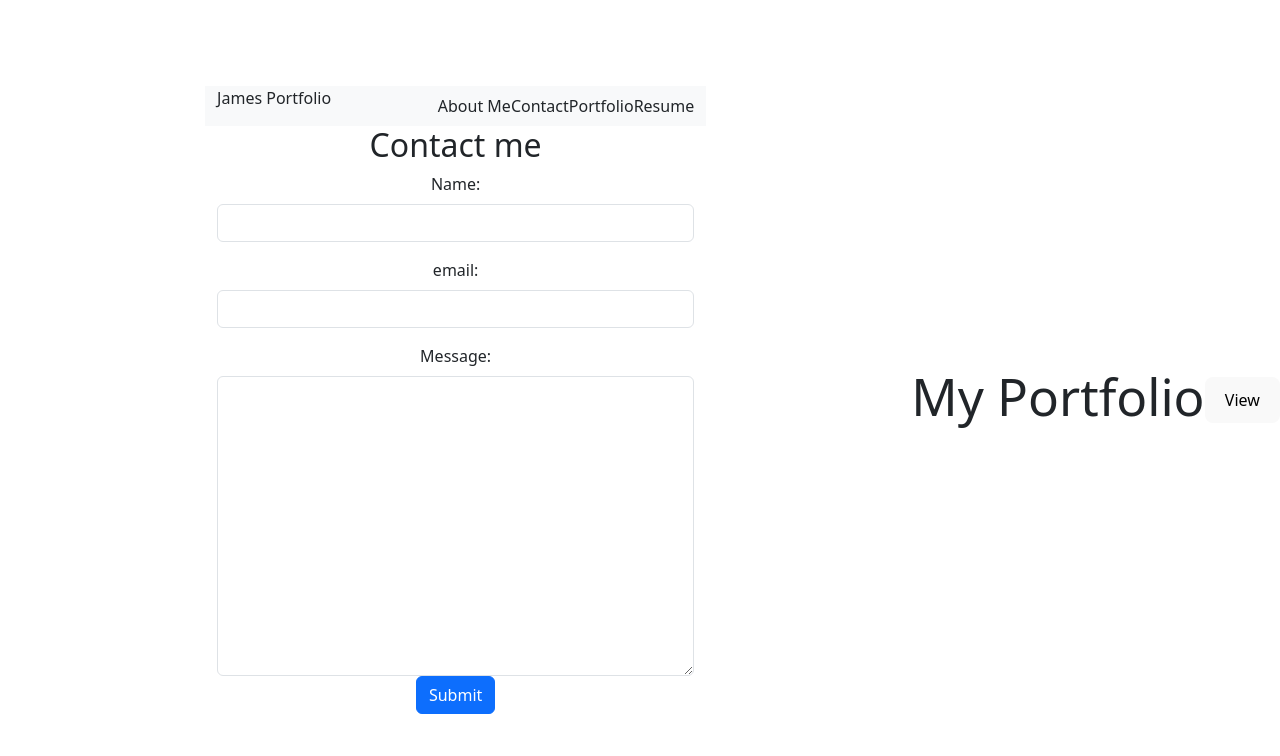
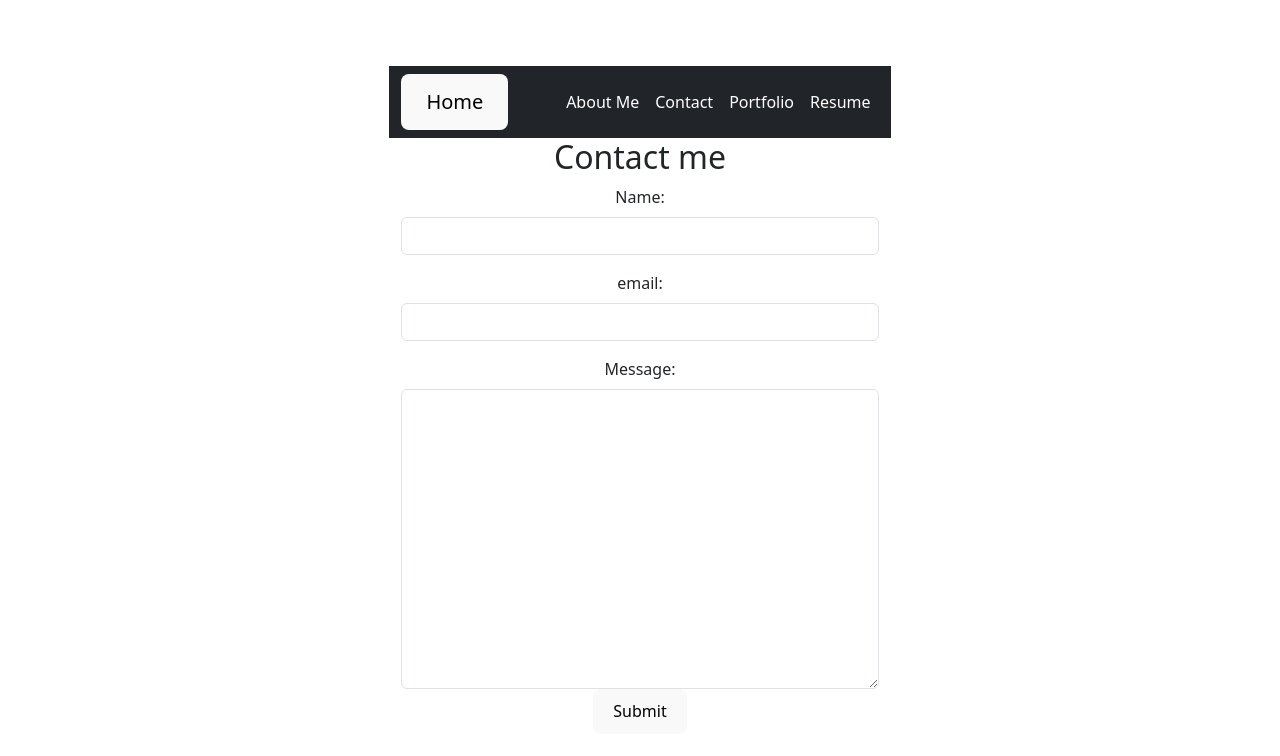
Before and after one commit to JIF945/James-MERN-Professional-Portfolio, a React (Vite) app: page /contact in a window 1280 px wide. Shown: the top 756 px of the page. Built offline with nearby package versions, Linux system fonts and the light colour scheme.

Commit message:
new home page and styling

```diff
--- a/Pages/Contact.jsx
+++ b/Pages/Contact.jsx
@@ -129,7 +129,7 @@ function Contact() {
                 </div>
               )}
             </div>
-            <button type="submit" className="btn btn-primary">
+            <button type="submit" className="button">
               Submit
             </button>
           </form>
--- /dev/null
+++ b/Pages/Home.jsx
@@ -0,0 +1,6 @@
+import React from "react";
+
+const home = () => {
+    return <div> Home </div>
+};
+export default home;
--- a/components/Navigation.jsx
+++ b/components/Navigation.jsx
@@ -2,23 +2,22 @@ import { NavLink } from "react-router-dom";
 
 const Navigation = () => {
   return (
-    <nav  className="navbar-expand-lg bg-light" data-bs-theme="dark">
+    <nav  className="navbar navbar-expand-lg navbar-dark bg-dark">
       <div className="container-fluid d-flex justify-content-between align-items center">
         <div className="navbar-logo">
           <NavLink to ="/" className="navbar-brand">
-            James Portfolio
+            <button>Home</button>
           </NavLink>
         </div>
         <div className="navbar-menu">
           <button
             className="navbar-toggler"
-            type="button"
+            // type="button"
             data-bs-toggle="collapse"
             data-bs-target="#navbarNav"
             aria-controls="#navbarNav"
             aria-expanded="true"
             aria-label="Toggle navigation"
-            spacing="justified"
           >
             <span className="navbar-toggler-icon"></span>
           </button>
--- a/index.html
+++ b/index.html
@@ -10,8 +10,8 @@
   <body>
     <!-- <div class="container"></div> -->
     <div id="root"></div>
-    <h1> My Portfolio</h1>
-    <button class="button"> View </button>
+    <!-- <h1> My Portfolio</h1>
+    <button class="button"> View </button> -->
     <script type="module" src="src/main.jsx"></script>
   </body>
 </html>
--- a/src/index.css
+++ b/src/index.css
@@ -47,8 +47,8 @@ button {
   cursor: pointer;
   transition: border-color 0.25s;
 }
-button:hover {
-  border-color: #646cff;
+button:hover::before {
+  border-color: #5a33c7a8;
 }
 button:focus,
 button:focus-visible {
--- a/src/main.jsx
+++ b/src/main.jsx
@@ -18,6 +18,7 @@ import AboutMe from '../Pages/AboutMe';
 import Contact from '../Pages/Contact';
 import Portfolio from '../Pages/Portfolio';
 import Resume from '../Pages/Resume';
+import Home from '../Pages/Home';
 
 // Define the accessible routes, and which components respond to which URL
 const router = createBrowserRouter([
@@ -26,8 +27,8 @@ const router = createBrowserRouter([
     element: <App />,
     children: [
       {
-        path: '/',
-        element: <AboutMe/>
+        path: 'home',
+        element: <Home/>
       },
       {
         path: 'aboutme',
```
